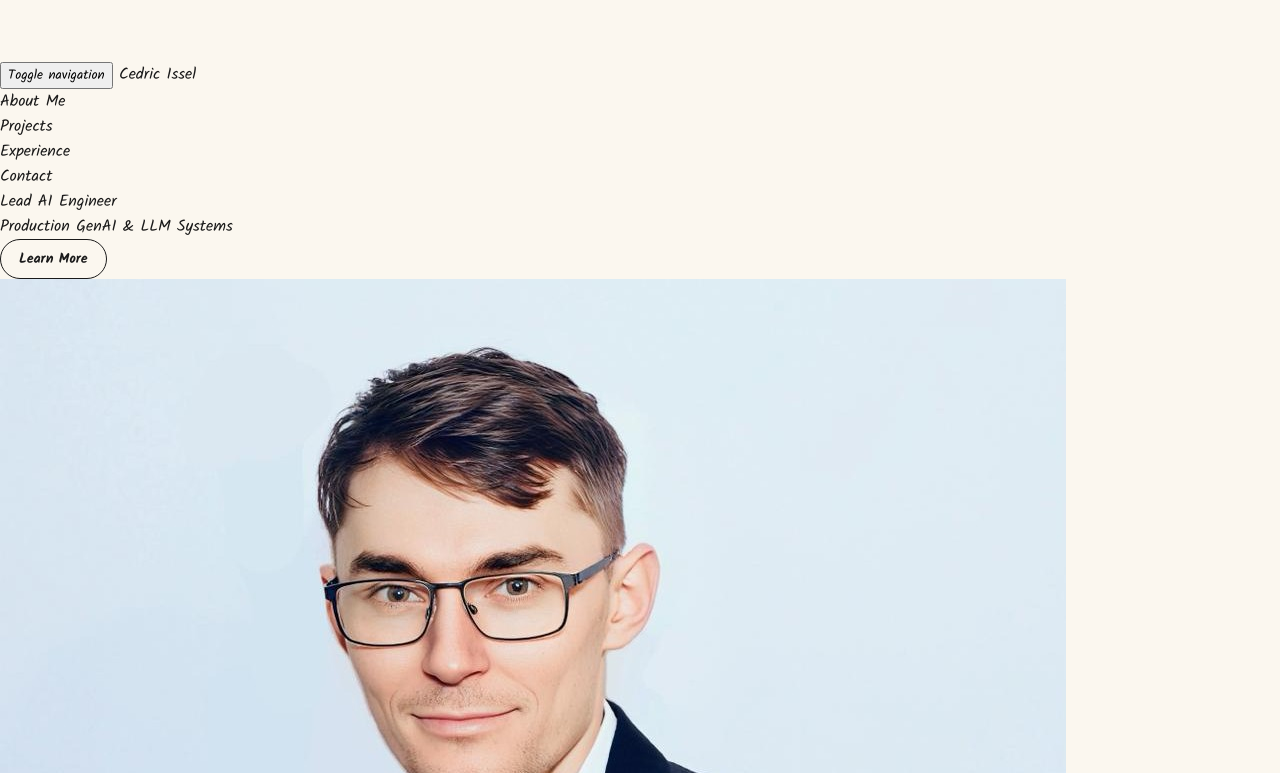
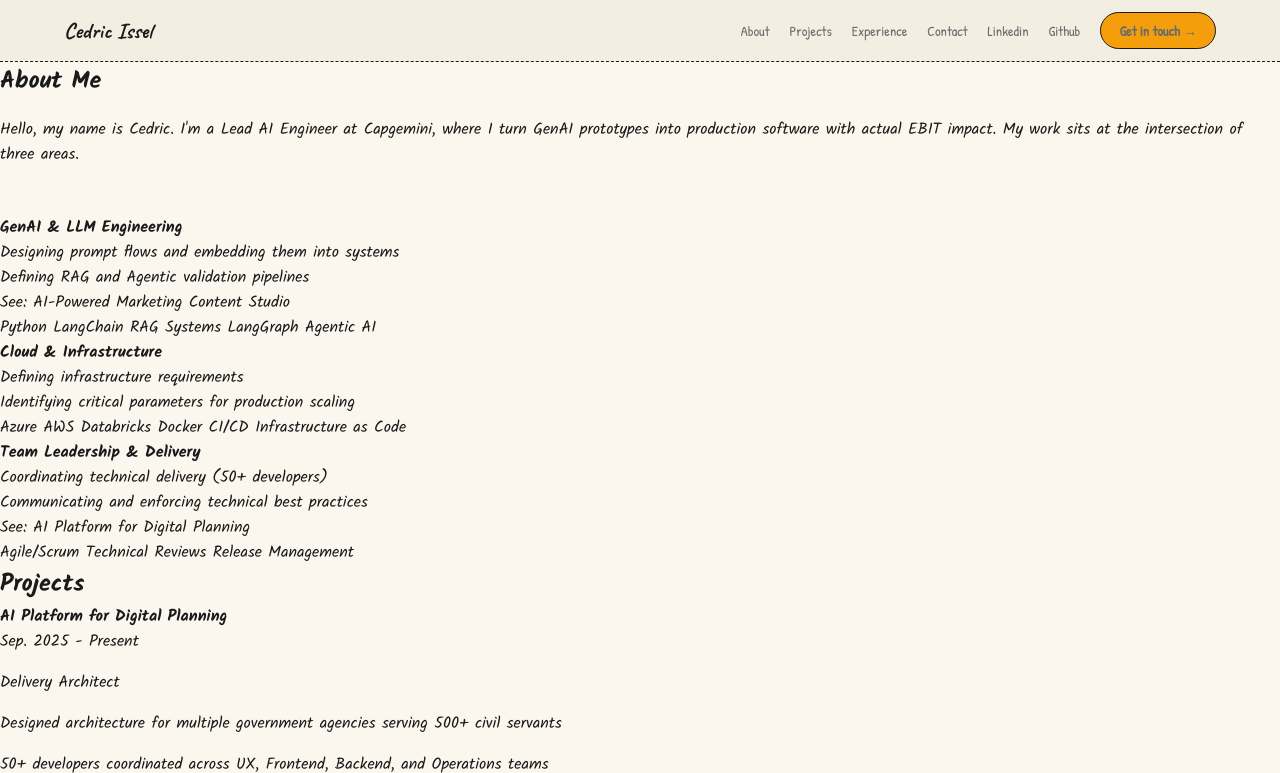
Before and after one commit to cdrc1103/cdrc1103.github.io, a Jekyll site: the page built from index.html, in a window 1280 px wide and 1400 px high. Shown: the top 773 px of the window. Built offline with Jekyll 4.4.1, drawn with Linux system fonts in a browser that asks for light colours; some of the changed text lies outside the part shown; grey boxes are pictures that could not be loaded.

Commit message:
feat: add fixed nav with hamburger

```diff
--- a/_includes/header.html
+++ b/_includes/header.html
@@ -1,81 +1,26 @@
-<!-- Navigation -->
-    <nav class="navbar navbar-default navbar-fixed-top">
-        <div class="container">
-            <!-- Brand and toggle get grouped for better mobile display -->
-            <div class="navbar-header page-scroll">
-                <button type="button" class="navbar-toggle" data-toggle="collapse" data-target="#bs-example-navbar-collapse-1">
-                    <span class="sr-only">Toggle navigation</span>
-                    <span class="icon-bar"></span>
-                    <span class="icon-bar"></span>
-                    <span class="icon-bar"></span>
-                </button>
-                <a class="navbar-brand page-scroll" href="#page-top">{{site.title}}</a>
-            </div>
+<!-- Fixed nav -->
+<nav class="site-nav" id="site-nav">
+  <a class="nav-logo" href="#page-top">{{ site.title }}</a>
+  <div class="nav-links" id="nav-links">
+    <a href="#about">About</a>
+    <a href="#projects">Projects</a>
+    <a href="#experience">Experience</a>
+    <a href="#contact">Contact</a>
+    {% for network in site.social %}
+    <a href="{{ network.url }}" target="_blank" rel="noopener">{{ network.title | capitalize }}</a>
+    {% endfor %}
+    <a class="btn primary" href="#contact">Get in touch →</a>
+  </div>
+  <button class="nav-hamburger" id="nav-hamburger" aria-label="Toggle navigation">☰</button>
+</nav>
+<div class="nav-mobile" id="nav-mobile">
+  <a href="#about">About</a>
+  <a href="#projects">Projects</a>
+  <a href="#experience">Experience</a>
+  <a href="#contact">Contact</a>
+  {% for network in site.social %}
+  <a href="{{ network.url }}" target="_blank" rel="noopener">{{ network.title | capitalize }}</a>
+  {% endfor %}
+</div>
 
-            <!-- Collect the nav links, forms, and other content for toggling -->
-            <div class="collapse navbar-collapse" id="bs-example-navbar-collapse-1">
-                <ul class="nav navbar-nav navbar-right">
-                    <li class="hidden">
-                        <a href="#page-top"></a>
-                    </li>
-                    <li>
-                        <a class="page-scroll" href="#about">About Me</a>
-                    </li>
-                    <li>
-                        <a class="page-scroll" href="#projects">Projects</a>
-                    </li>
-                    <li>
-                        <a class="page-scroll" href="#experience">Experience</a>
-                    </li>
-                    <li>
-                        <a class="page-scroll" href="#contact">Contact</a>
-                    </li>
-                    {% for network in site.social %}
-                    <li>
-                        <a href="{{ network.url }}" target="_blank" title="{{ network.title | capitalize }}">
-                            <i class="fa fa-{{ network.title }}"></i>
-                        </a>
-                    </li>
-                    {% endfor %}
-                </ul>
-            </div>
-            <!-- /.navbar-collapse -->
-        </div>
-        <!-- /.container-fluid -->
-    </nav>
-
-    <!-- Header -->
-    <header>
-        <div class="container">
-            <div class="header-content">
-                <!-- Left Column: Text -->
-                <div class="header-left">
-                    <div class="header-position">Lead AI Engineer</div>
-                    <div class="header-specialization">Production GenAI & LLM Systems</div>
-                    <a href="#about" class="page-scroll btn btn-xl">Learn More</a>
-                </div>
-
-                <!-- Right Column: Image & KPIs -->
-                <div class="header-right">
-                    <div class="bio-image-container">
-                        <img src="{{ site.baseurl }}/img/team/1.jpg" alt="Profile" class="bio-image">
-                    </div>
-
-                    <div class="kpi-boxes">
-                        <div class="kpi-box">
-                            <div class="kpi-number">5+ Years</div>
-                            <div class="kpi-label">Experience</div>
-                        </div>
-                        <div class="kpi-box">
-                            <div class="kpi-number">50+ People</div>
-                            <div class="kpi-label">Projects</div>
-                        </div>
-                        <div class="kpi-box">
-                            <div class="kpi-number">500+ Users</div>
-                            <div class="kpi-label">Solutions</div>
-                        </div>
-                    </div>
-                </div>
-            </div>
-        </div>
-    </header>
+<!-- Hero: added in Task 4 -->
--- a/css/main.css
+++ b/css/main.css
@@ -164,3 +164,60 @@ h2.sec, h3.sec {
   0%, 100% { transform: translateY(0) rotate(var(--rot, 0deg)); }
   50%       { transform: translateY(-5px) rotate(var(--rot, 0deg)); }
 }
+
+/* === NAV === */
+.site-nav {
+  position: fixed;
+  top: 0; left: 0; right: 0;
+  z-index: 100;
+  background: var(--paper-2);
+  border-bottom: 1.5px dashed var(--ink);
+  padding: 12px 5%;
+  display: flex;
+  align-items: center;
+  justify-content: space-between;
+}
+.nav-logo {
+  font-family: 'Caveat', cursive;
+  font-weight: 700;
+  font-size: 22px;
+  color: var(--ink);
+}
+.nav-links {
+  display: flex;
+  align-items: center;
+  gap: 20px;
+}
+.nav-links a {
+  font-family: 'Patrick Hand', cursive;
+  font-size: 14px;
+  color: var(--muted);
+}
+.nav-links a:hover { color: var(--ink); }
+.nav-hamburger {
+  display: none;
+  font-size: 22px;
+  cursor: pointer;
+  background: none;
+  border: none;
+  color: var(--ink);
+  padding: 4px;
+}
+.nav-mobile {
+  display: none;
+  position: fixed;
+  top: 62px; left: 0; right: 0;
+  z-index: 99;
+  flex-direction: column;
+  gap: 0;
+  background: var(--paper-2);
+  border-bottom: 1.5px dashed var(--ink);
+}
+.nav-mobile.open { display: flex; }
+.nav-mobile a {
+  font-family: 'Patrick Hand', cursive;
+  font-size: 15px;
+  color: var(--ink);
+  padding: 12px 5%;
+  border-bottom: 1px solid var(--paper);
+}
```
